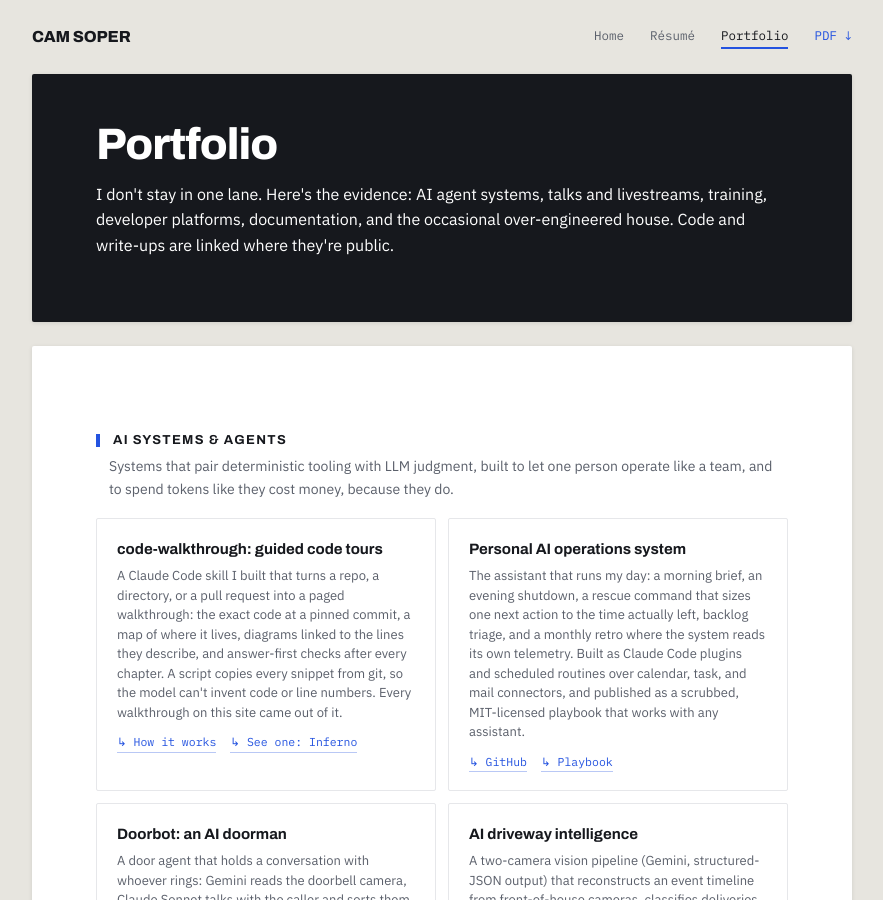
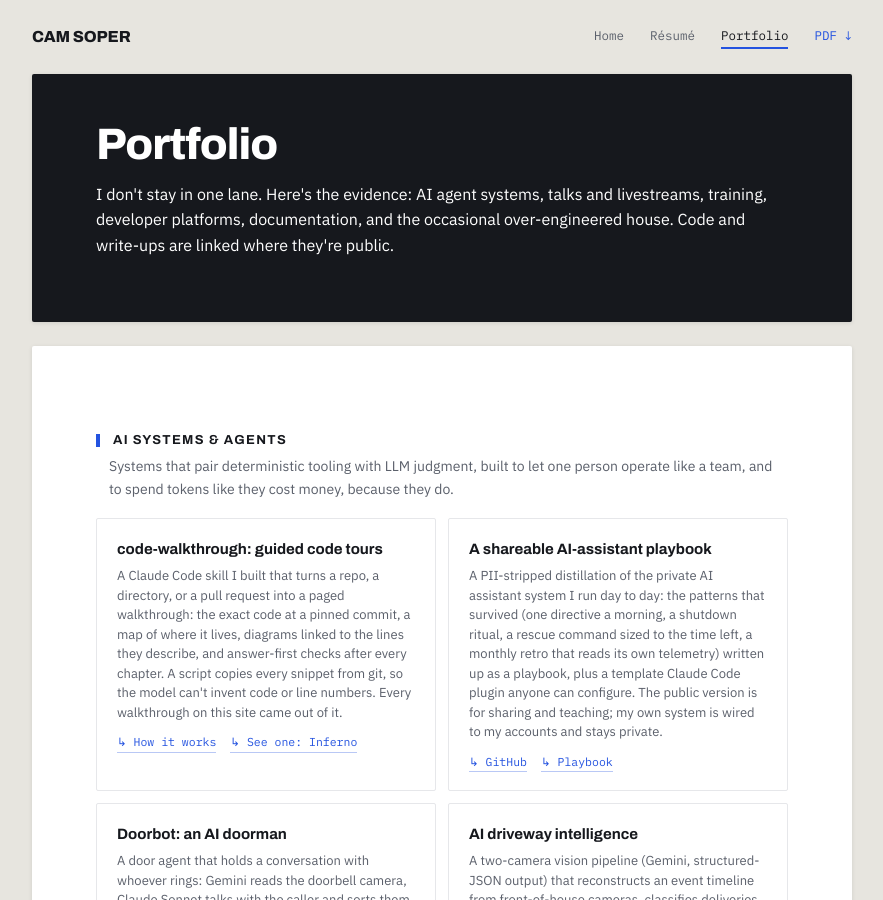
Before and after one commit to CamSoper/camsoper.github.io, a Jekyll site: the page built from portfolio.md, in a window 1280 px wide and 900 px high. Shown: the whole window, without its empty margins (198-1081 px from the left). Built offline with Jekyll 4.4.1, drawn with Linux system fonts in a browser that asks for light colours.

Commit message:
Lead Selected Projects with the docs review pipeline; reframe the playbook
Drop the playbook from Selected Projects and the home page; its portfolio
card now says it's a PII-stripped, shareable distillation of a private
system.

Co-Authored-By: Claude Opus 5.5 <noreply@anthropic.com>
Claude-Session: https://claude.ai/code/session_01RR4MzrCx2BeXLdCejaawX7

```diff
--- a/portfolio.md
+++ b/portfolio.md
@@ -27,8 +27,8 @@ description: "AI agent systems, talks and livestreams, training, developer platf
           </div>
         </div>
         <div class="pcard">
-          <div class="t">Personal AI operations system</div>
-          <div class="d">The assistant that runs my day: a morning brief, an evening shutdown, a rescue command that sizes one next action to the time actually left, backlog triage, and a monthly retro where the system reads its own telemetry. Built as Claude Code plugins and scheduled routines over calendar, task, and mail connectors, and published as a scrubbed, MIT-licensed playbook that works with any assistant.</div>
+          <div class="t">A shareable AI-assistant playbook</div>
+          <div class="d">A PII-stripped distillation of the private AI assistant system I run day to day: the patterns that survived (one directive a morning, a shutdown ritual, a rescue command sized to the time left, a monthly retro that reads its own telemetry) written up as a playbook, plus a template Claude Code plugin anyone can configure. The public version is for sharing and teaching; my own system is wired to my accounts and stays private.</div>
           <div class="links">
             <a href="https://github.com/CamSoper/adhd-ops">GitHub</a>
             <a href="https://github.com/CamSoper/adhd-ops/blob/main/PLAYBOOK.md">Playbook</a>
```
Also changed, not shown: index.md (+1 -1 lines), resume.md (+1 -1 lines).
